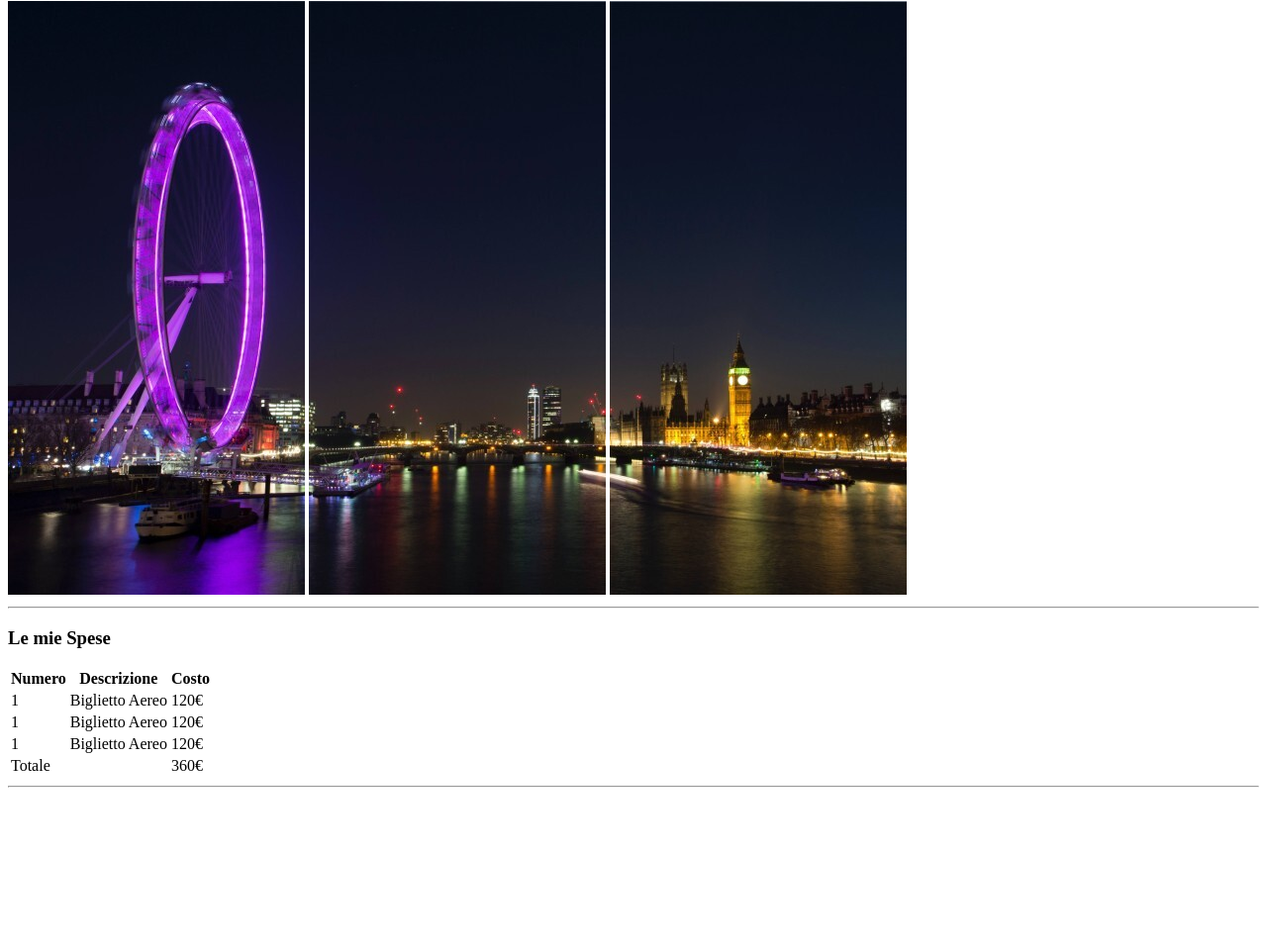
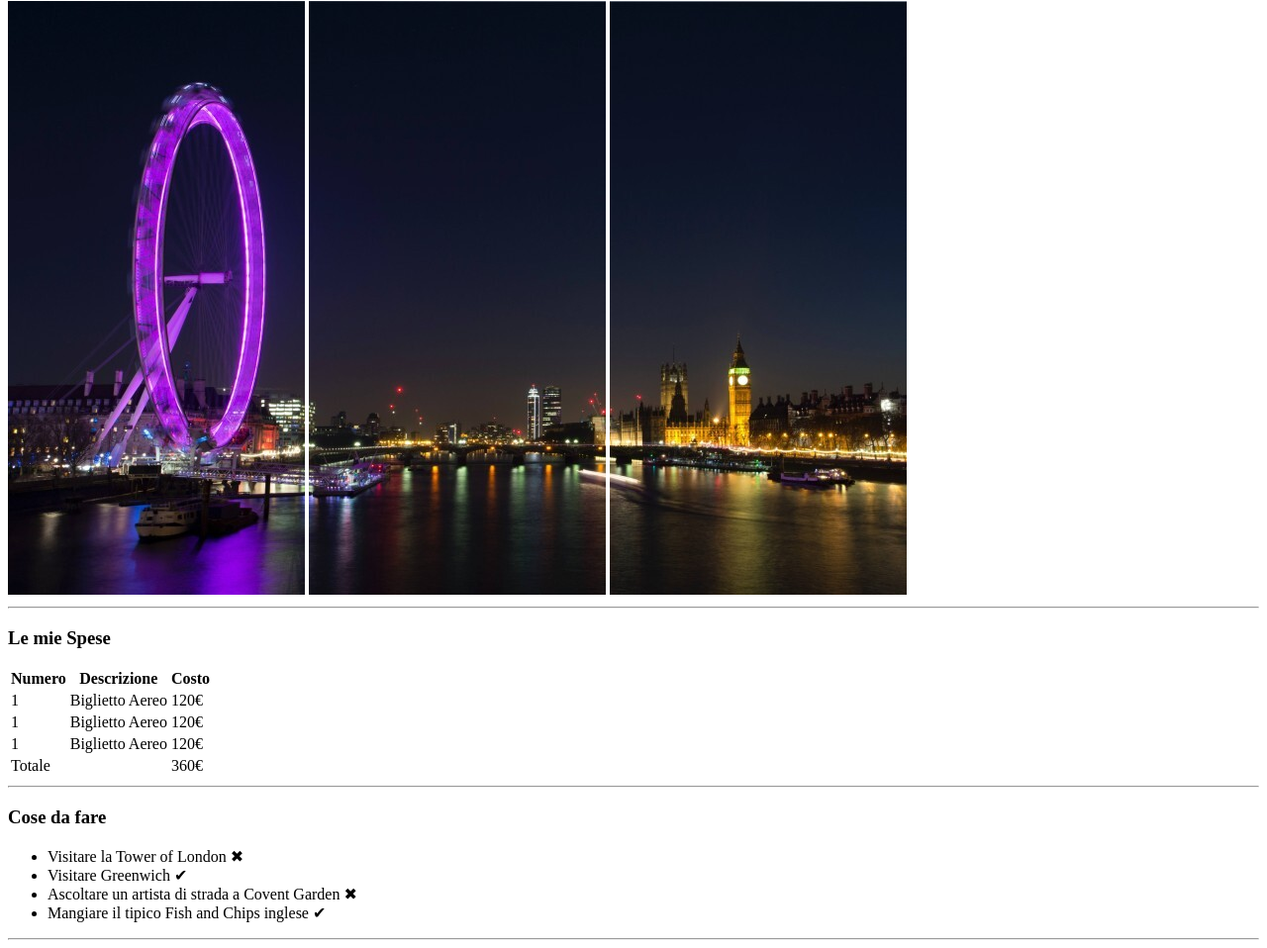
Before and after one commit to CarloFanelli/html-london-trip, a plain HTML site: page index.html in a window 1280 px wide. Shown: the part 79-1037 px from the top of the page at 99% size. Before the commit the page ends 883 px from the top, so only its background shows below. Drawn offline with Linux system fonts and the light colour scheme.

Commit message:
add section "cose da fare"

```diff
--- a/index.html
+++ b/index.html
@@ -59,6 +59,18 @@
                 <hr>
             </section>
             <!--/.spese-->
+
+            <section class="da_fare">
+                <h3>Cose da fare</h3>
+                <ul>
+                    <li>Visitare la Tower of London &#10006	</li>
+                    <li>Visitare Greenwich &#10004</li>
+                    <li>Ascoltare un artista di strada a Covent Garden &#10006</li>
+                    <li>Mangiare il tipico Fish and Chips inglese &#10004</li>
+                </ul>
+                <hr>
+            </section>
+            <!-- /.da_fare -->
         </main>
 
         <footer>
```
